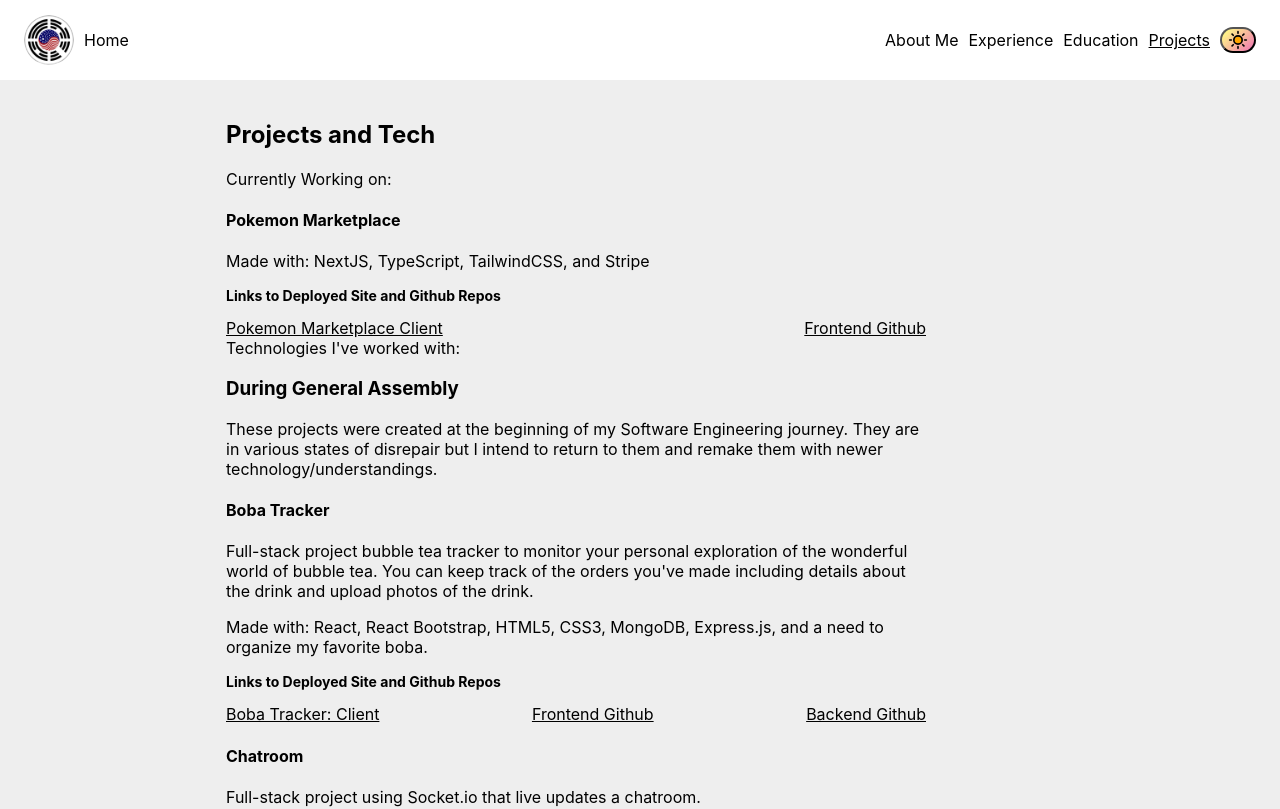
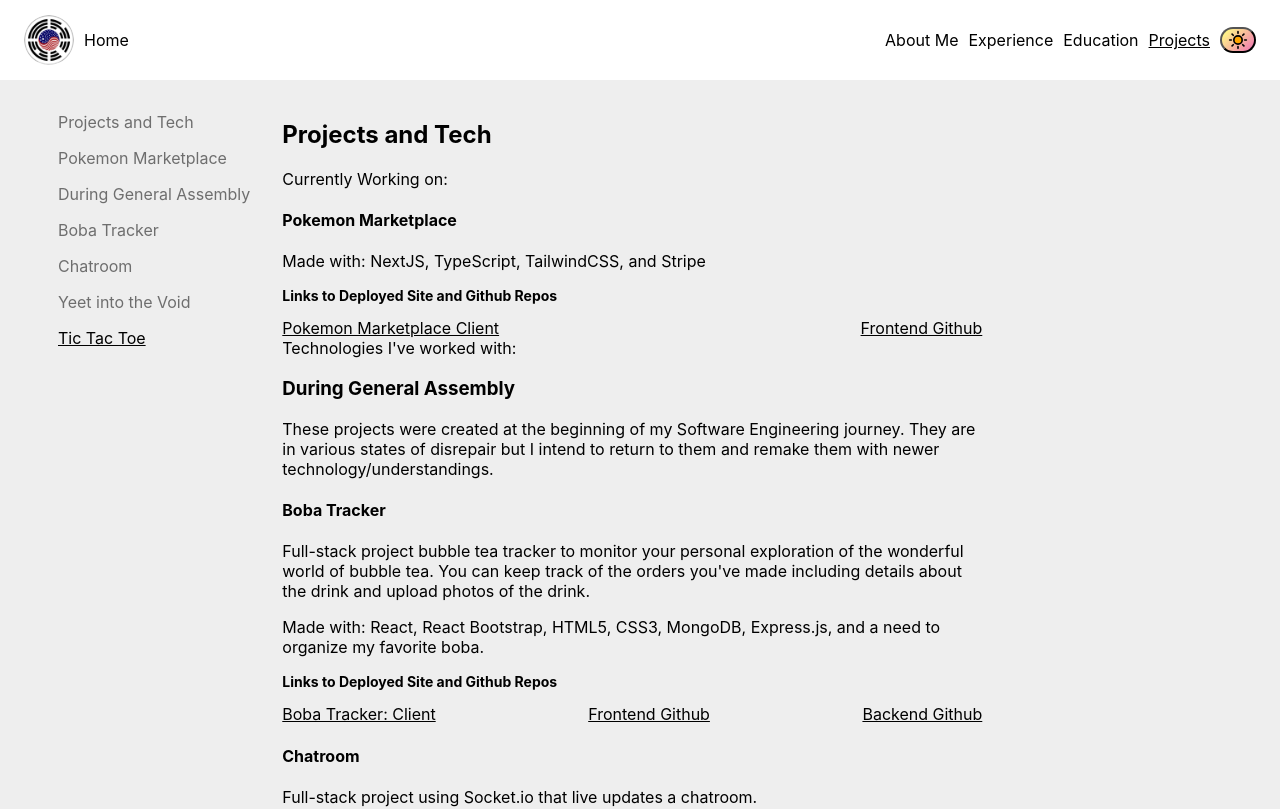
Before and after one commit to kimdolion/kimdolion.github.io, a Next.js app: page /projects in a window 1280 px wide. Shown: the top 809 px of the page. Built offline with nearby package versions, Linux system fonts and the light colour scheme.

Commit message:
Update some types for TableOfContents
Fix missing id for projects

```diff
--- a/components/ProjectsSection.tsx
+++ b/components/ProjectsSection.tsx
@@ -36,7 +36,7 @@ const ProjectCard = ({ project} : ProjectCardProps) => {
 
 const GeneralAssemblyProjects = () => (
   <div>
-    <h3>During General Assembly</h3>
+    <h3 id="projects-bootcamp">During General Assembly</h3>
     <p>These projects were created at the beginning of my Software Engineering journey. They are in various states of disrepair but I intend to return to them and remake them with newer technology/understandings.</p>
     <div>
       {generalAssemblyProjects.map((project, index)=> <ProjectCard key={project.id + index} project={project} />)}
--- a/components/TableOfContents.tsx
+++ b/components/TableOfContents.tsx
@@ -7,97 +7,74 @@ import { headingGroupings } from "@/constants";
    * scrollIntoView is used to ensure that when a user clicks on an item, it will smoothly scroll.
    */
 
-  interface headingsProps {
-  // headings: HTMLHeadingElement[];
-    headings: [];
+  interface HeadingsProps {
+    headings: [{
+      heading: HTMLHeadingElement
+    }];
     activeId: string | undefined;
-    id?: string;
-    title?: string;
-    items?: {id:string, title: string}[]
   }
+
+  interface HeadingDataProps {
+    heading: Element;
+  }
+
 
 interface TableOfContentsProps {
   headingDepth?: number;
 }
 
-  const HeadingsTSX = ({ headings, activeId }: headingsProps) => {
-    console.log('activeid?: ', activeId);
-    console.log('headings in Headings?: ', headings)
-    if (headings) {
+const HeadingsTSX = ({ headings, activeId }: HeadingsProps) => {
   return (
-        <ul id="table-of-contents" aria-label="Table of Contents">
-          {headings.map((heading: HTMLHeadingElement) => {
+  <ul id="table-of-contents">
+    {headings.map((headingElement) => {
+      const { heading } = headingElement;
+      const { id, innerText } = heading;
       return (
-              <li key={heading.id} className={heading.id === activeId ? "active" : ""}>
-                <Link
-                  href={`#${heading.id}`}
+      <li key={id} className={id === activeId ? "active" : ""}>
+        <a
+          href={`#${id}`}
           onClick={(e) => {
             e.preventDefault();
-                    document.querySelector(`#${heading.id}`)?.scrollIntoView({
+            document.querySelector(`#${id}`)?.scrollIntoView({
               behavior: "smooth"
             });
           }}
         >
-                  {heading.title}
-                </Link>
+          {innerText}
+        </a>
       </li>
     )})}
   </ul>
-      );
-    } else {
-      return null;
-    }
-  }
+)}
 
 /**
  * Dynamically generates the table of contents list, using any H2s and H3s it can find in the main text
  */
 const useHeadingsData = (headingDepth: number) => {
-    const [nestedHeadings, setNestedHeadings] = useState([]);
+  const [headings, setHeadings] = useState<HeadingDataProps[]>([]);
 
   useEffect(() => {
-      const headingElements = Array.from(
-        document.querySelectorAll(headingGroupings[headingDepth])
-      );
-      // Created a list of headings, with H3s nested
-      const newNestedHeadings = getNestedHeadings(headingElements);
-      setNestedHeadings(newNestedHeadings);
+    const headingElements = Array.from(document.querySelectorAll(headingGroupings[headingDepth]))
+    const mappedElements = headingElements.map((heading)=> {
+      return { heading }
+    })
+    setHeadings(mappedElements);
   }, []);
 
-    console.log("nestedHeadings? ", nestedHeadings)
-    return { nestedHeadings };
-  };
-
-  const getNestedHeadings = (headingElements: HTMLHeadingElement[]) => {
-    const nestedHeadings: headingsProps[] = [];
-
-    headingElements.forEach((heading) => {
-      const { innerText: title, id } = heading;
-      console.log("heading nodenames: ", heading.nodeName)
-      if (heading.nodeName === "H2") {
-        nestedHeadings.push({ id, title, items: [] });
-      } else if (heading.nodeName === "H3" && nestedHeadings.length > 0) {
-        nestedHeadings[nestedHeadings.length - 1].items.push({
-          id,
-          title
-        });
-      }
-    });
-
-    return nestedHeadings;
+  return { headings };
 };
 
 const useIntersectionObserver = (headingDepth: number, setActiveId: Dispatch<SetStateAction<any>>) => {
   const headingElementsRef = useRef({});
 
   useEffect(() => {
-      const callback = (headings: HTMLHeadingElement[]) => {
-        headingElementsRef.current = headings.reduce((map, headingElement: HTMLHeadingElement) => {
+    const callback = (headings) => {
+      headingElementsRef.current = headings.reduce((map, headingElement) => {
         map[headingElement.target.id] = headingElement;
-          console.log("what is map? map? ", map)
+        // console.log("what is map? map? ", map)
         return map;
       }, headingElementsRef.current);
-        console.log('headingElementsRef: ', headingElementsRef)
+      // console.log('headingElementsRef: ', headingElementsRef)
       // Get all headings that are currently visible on the page
       const visibleHeadings = [];
       Object.keys(headingElementsRef.current).forEach((key) => {
@@ -122,8 +99,8 @@ interface TableOfContentsProps {
       }
     };
 
-      const observer = new IntersectionObserver(callback, { rootMargin: "0px 0px -40% 0px" });
-      console.log('observer: ', observer)
+    const observer = new IntersectionObserver(callback, { rootMargin: "0px 0px -10% 0px" });
+    // console.log('observer: ', observer)
     const headingElements = Array.from(document.querySelectorAll(headingGroupings[headingDepth]));
 
     headingElements.forEach((element) => observer.observe(element));
@@ -136,24 +113,13 @@ interface TableOfContentsProps {
  * Renders the table of contents.
  */
 export const TableOfContents = ({ headingDepth = 0 }: TableOfContentsProps) => {
-    const [activeId, setActiveId] = useState();
-    const { nestedHeadings } = useHeadingsData(headingDepth);
-    const [headings, setHeadings] = useState([])
+  const [activeId, setActiveId] = useState('');
+  const { headings } = useHeadingsData(headingDepth);
 
   useIntersectionObserver(headingDepth, setActiveId);
 
-    useEffect(() => {
-      const elements = Array.from(document.querySelectorAll(headingGroupings[headingDepth]))
-        .map((elem) => ({
-          text: elem.innerText,
-        }))
-      setHeadings(elements)
-    }, [])
-
-    console.log("headingGroups adn chosen depth: ", headingGroupings[headingDepth])
-    console.log("headingsheadings from TOC: ", headings)
   return (
-      <nav aria-label="Table of contents" style={{position: "sticky", top: 0}}>
+    <nav aria-label="Table of contents">
       <HeadingsTSX headings={headings} activeId={activeId} />
     </nav>
   );
--- a/pages/index.tsx
+++ b/pages/index.tsx
@@ -16,7 +16,7 @@ export default function Home() {
 
       <Page>
         <div className="toc-layout" style={{paddingBottom: '5rem'}}>
-          <TableOfContents headingDepth={4} />
+          <TableOfContents />
           <div style={{display: 'flex', flexDirection: 'column', gap: 20, }}>
             <AboutSection />
             <div style={{ borderBottom: '1px solid white', width: '100%'}}/>
--- a/pages/projects.tsx
+++ b/pages/projects.tsx
@@ -13,7 +13,7 @@ export default function Projects() {
 
       <Page>
         <div className="toc-layout">
-          <TableOfContents />
+          <TableOfContents headingDepth={2} />
           <ProjectsSection extraInfo />
         </div>
       </Page>
```
Lines whose indentation alone changed are shown as unchanged.
